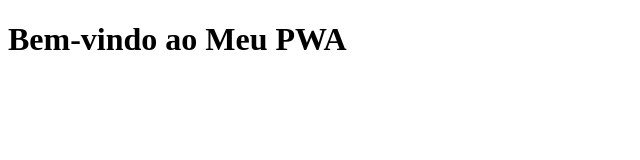
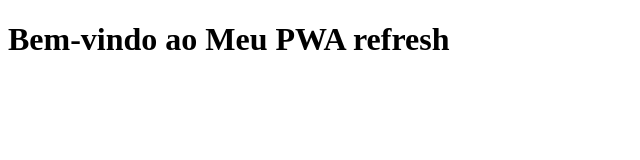
Before and after one commit to EveraldoAraujo/pwa-poc, a plain HTML site: page index.html in a window 1280 px wide. Shown: the whole page, without its empty margins (0-640 px from the left). Drawn offline with Linux system fonts and the light colour scheme.

Commit message:
index atualizado

```diff
--- a/index.html
+++ b/index.html
@@ -26,7 +26,7 @@
   </style>
 </head>
 <body>
-  <h1>Bem-vindo ao Meu PWA</h1>
+  <h1>Bem-vindo ao Meu PWA refresh</h1>
   <button id="install-button">Instalar App</button>
   <button id="update-button">Atualizar App</button>
   <script>
```
